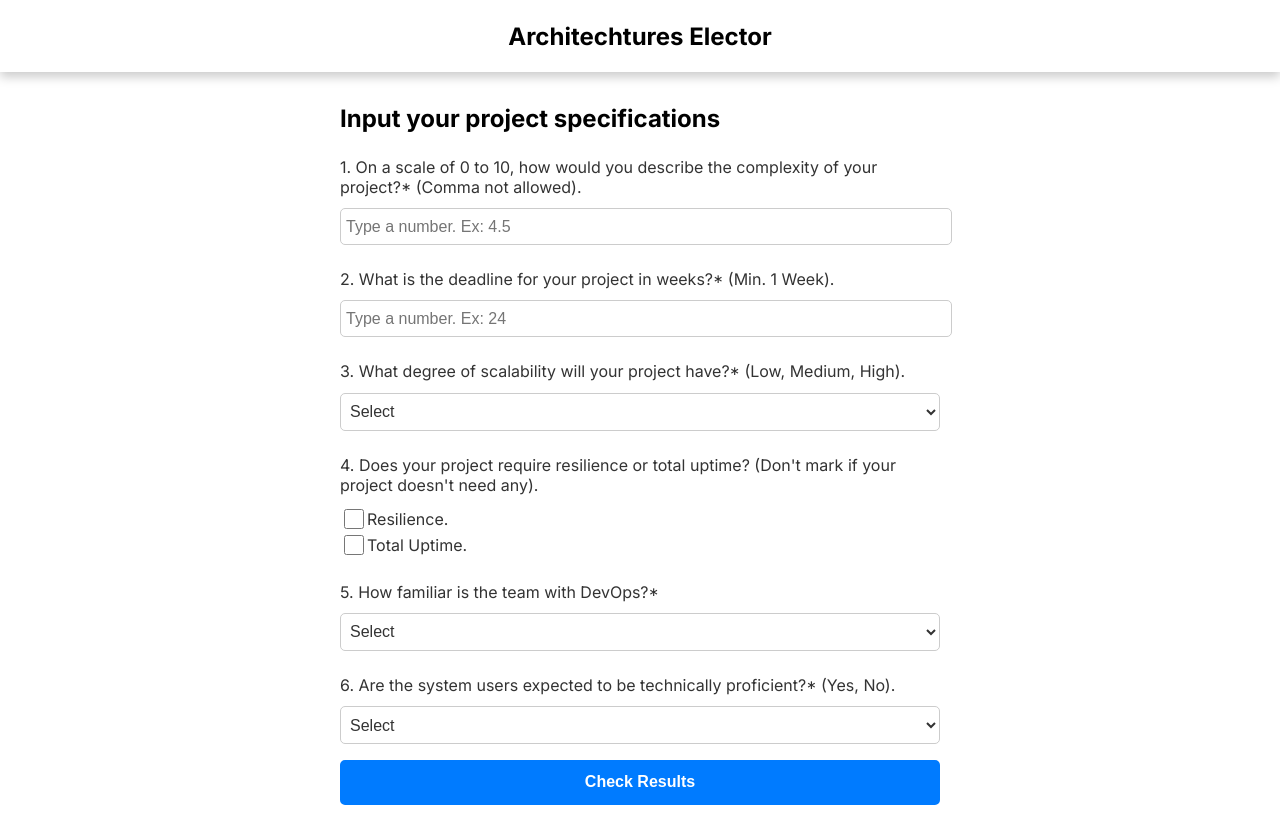
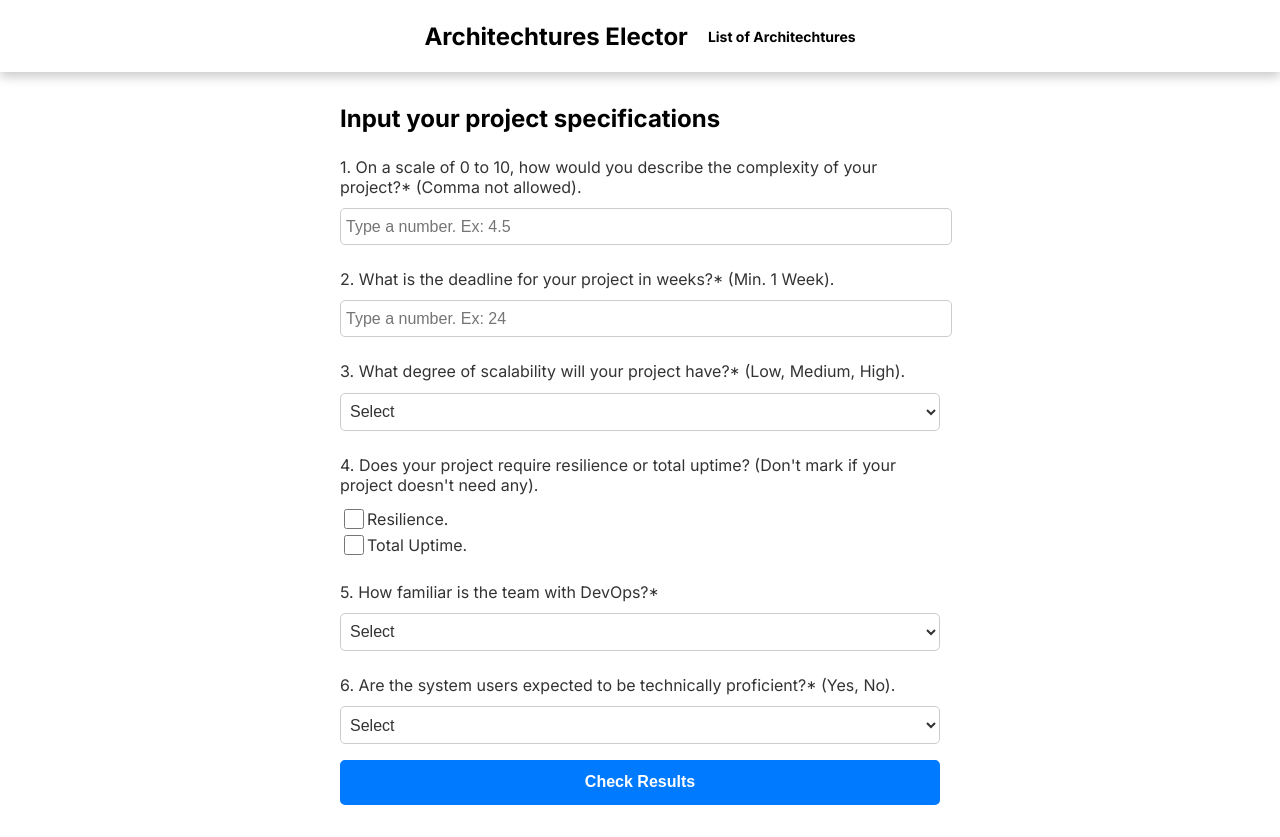
Before and after one commit to LuizHenrique05/Architecture-Elector, a Next.js app: page / in a window 1280 px wide. Built offline with nearby package versions, Linux system fonts and the light colour scheme.

Commit message:
chore: adding new link to topbar

```diff
--- a/src/components/shareds/Topbar.module.css
+++ b/src/components/shareds/Topbar.module.css
@@ -4,6 +4,7 @@
     display: flex;
     align-items: center;
     justify-content: center;
+    gap: 20px;
     padding: 1em 0;
     -webkit-box-shadow: 0px 5px 10px 0px rgba(204,204,204,1);
     -moz-box-shadow: 0px 5px 10px 0px rgba(204,204,204,1);
@@ -15,3 +16,13 @@
     color: #000;
     text-decoration: none;
 }
+
+.nav a h2 {
+    font-size: 14px;
+    margin: 0;
+    transition: all ease 0.3s;
+}
+
+.nav a h2:hover {
+    color: #555;
+}
--- a/src/components/shareds/Topbar.tsx
+++ b/src/components/shareds/Topbar.tsx
@@ -8,6 +8,9 @@ function Topbar() {
       <Link href="/">
         <h1>Architechtures Elector</h1>
       </Link>
+      <Link href="/architechtures">
+        <h2>List of Architechtures</h2>
+      </Link>
     </nav>
   )
 }
```
